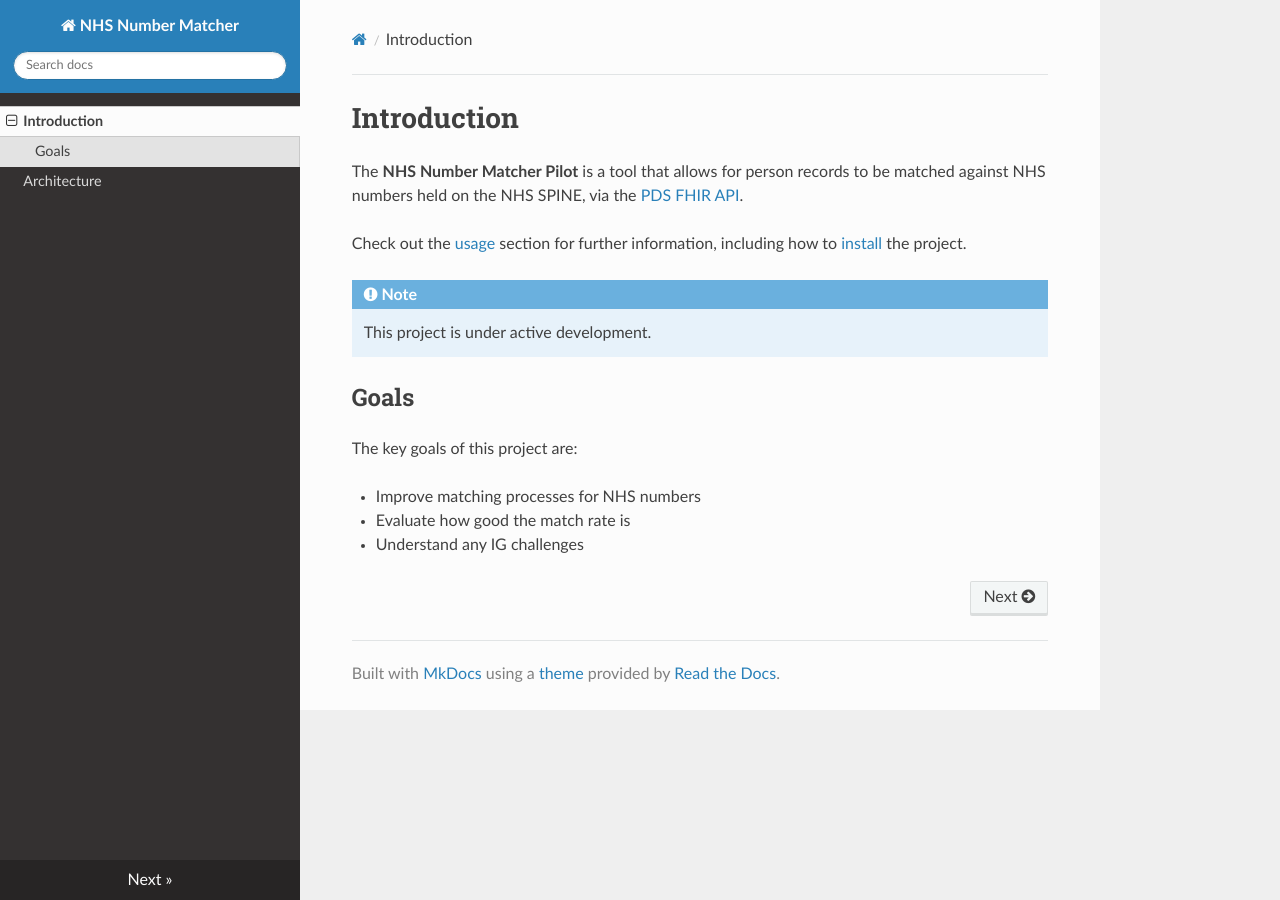
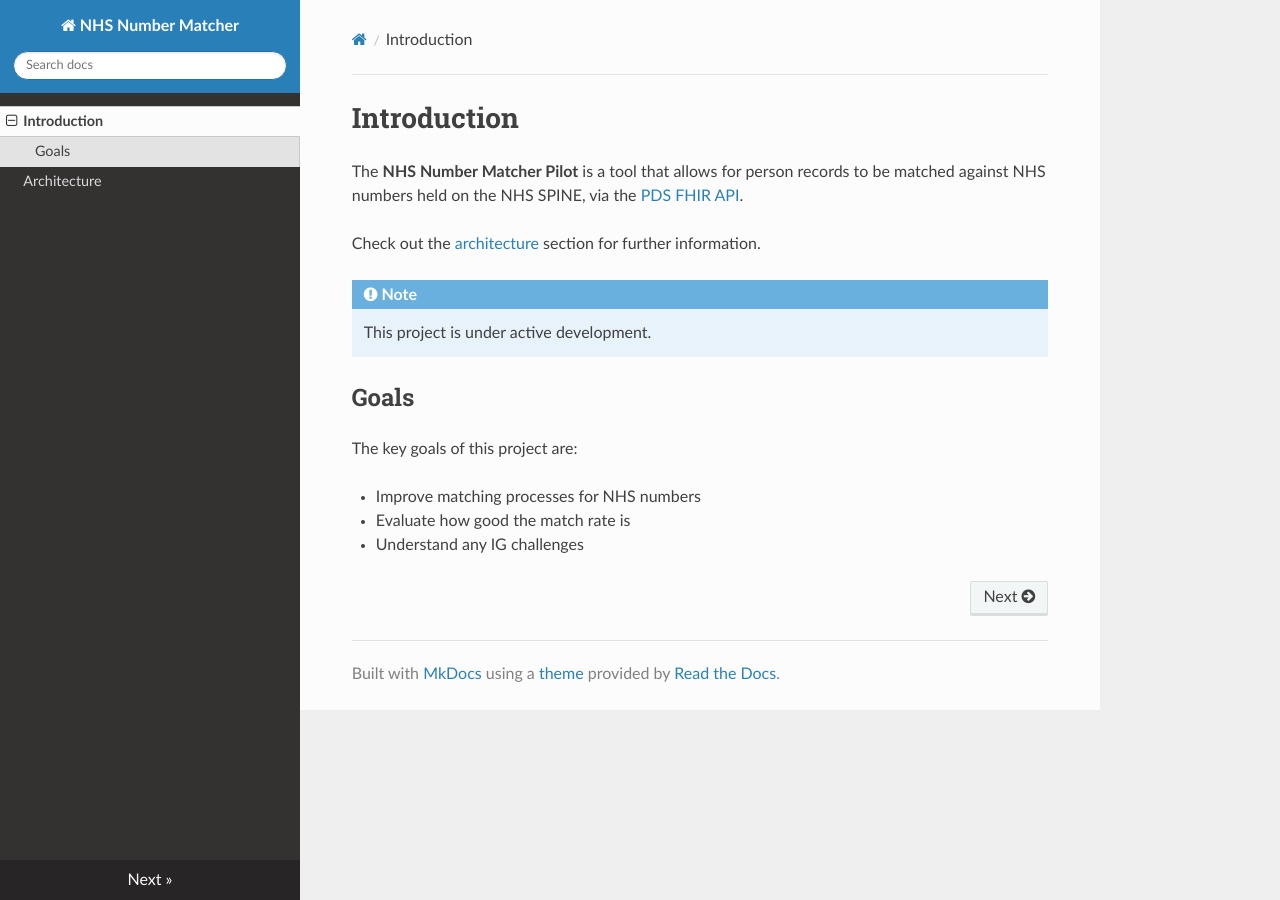
Before and after one commit to DFE-Digital/SUI_Matcher, an MkDocs documentation site: the page built from documentation/docs/index.md, in a window 1280 px wide. Built offline with MkDocs 1.6.1, drawn with Linux system fonts in a browser that asks for light colours; nearby versions of some CDN libraries.

Commit message:
fix(index.md): fixed introduction

```diff
--- a/documentation/docs/index.md
+++ b/documentation/docs/index.md
@@ -3,7 +3,7 @@
 
 The **NHS Number Matcher Pilot** is a tool that allows for person records to be matched against NHS numbers held on the NHS SPINE, via the [PDS FHIR API](https://digital.nhs.uk/developer/api-catalogue/personal-demographics-service-fhir).
 
-Check out the [usage](usage) section for further information, including how to [install](usage#installation) the project.
+Check out the [architecture](architecture) section for further information.
 
 !!! note
 
```
